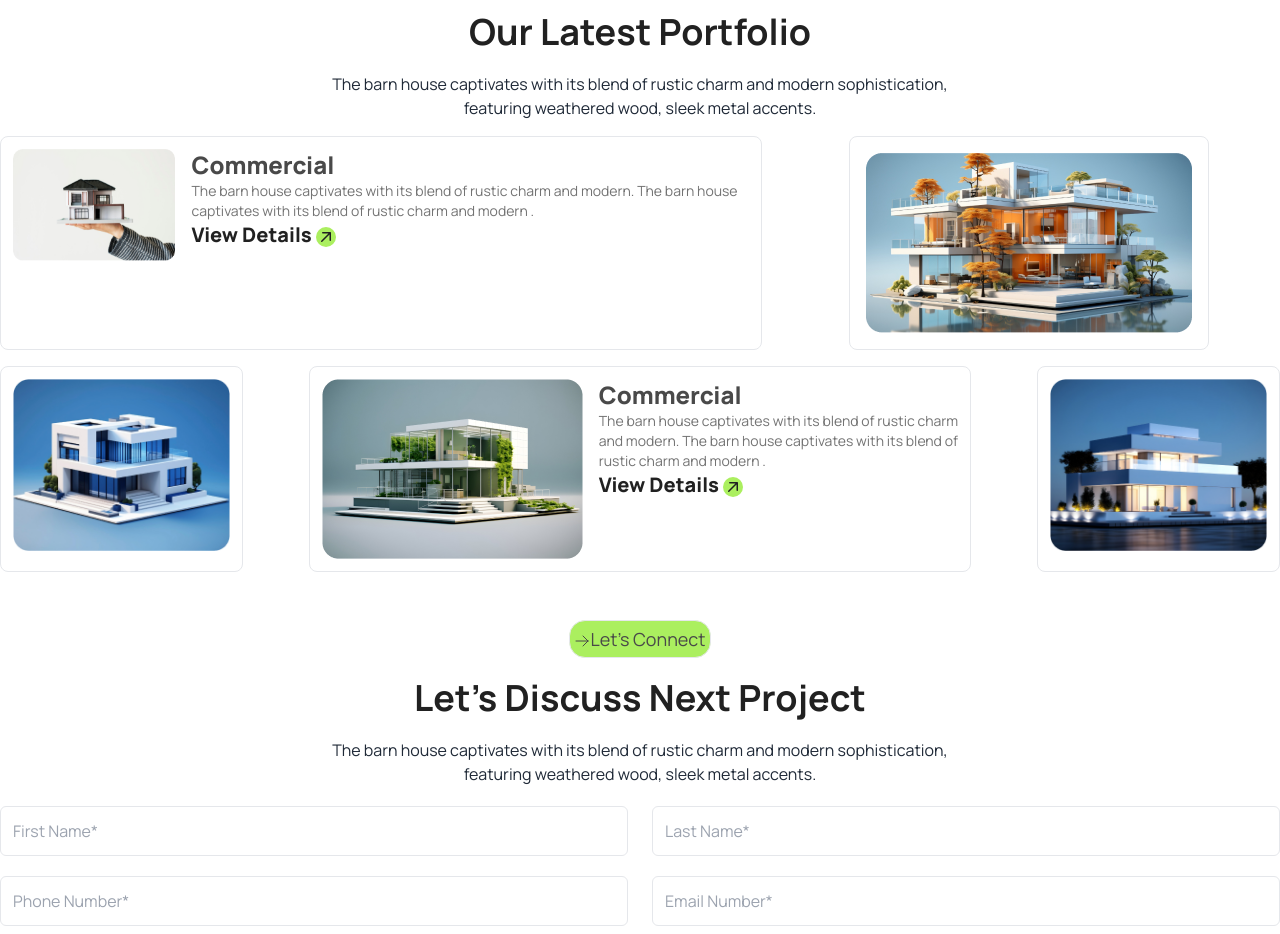
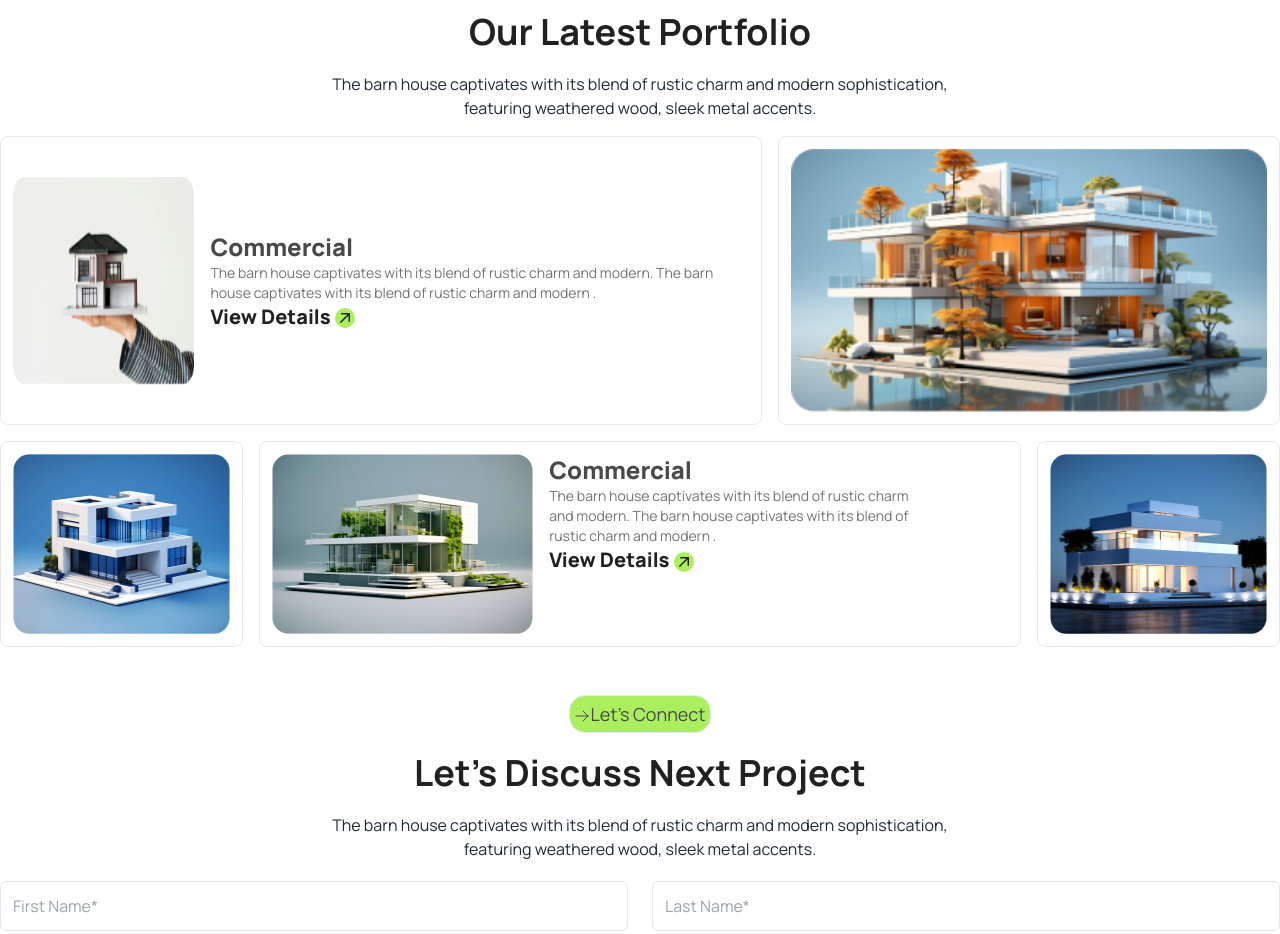
Before and after one commit to laizu01993/Assignment3-Home-Repo, a plain HTML site: page index.html in a window 1280 px wide. Shown: the part 1940-2874 px from the top of the page. Drawn offline with nearby package versions, Linux system fonts and the light colour scheme.

Commit message:
added solved portfolio section

```diff
--- a/index.html
+++ b/index.html
@@ -172,9 +172,9 @@
         </div>
         <div class="mt-4 grid grid-cols-1 lg:grid-cols-5 gap-4">
 
-          <div class=" grid grid-cols-1 md:flex border rounded-lg p-3 gap-4 col-span-3">
+          <div class="md:flex border rounded-lg p-3 gap-4 lg:col-span-3 flex justify-center items-center grid grid-cols-1 ">
             <div>
-              <img class="justify-center" src="assets/img1.png" alt="">
+              <img class="h-52 w-full" src="assets/img1.png" alt="">
             </div>
             <div>
               <h3 class="font-extrabold text-2xl text-[#494949]">Commercial</h3>
@@ -184,15 +184,15 @@
               </svg></h4>
             </div>
           </div>
-          <div class="border rounded-lg p-4 col-span-2 mx-auto">
-            <img src="assets/img2.png" alt="">
+          <div class="border rounded-lg p-3 lg:col-span-2 ">
+            <img class="w-full" src="assets/img2.png" alt="">
           </div>
-          <div class="border rounded-lg p-3 col-span-1 mx-auto">
-            <img src="assets/img3.png" alt="">
+          <div class="border rounded-lg p-3 lg:col-span-1  flex justify-center">
+            <img class="w-full" src="assets/img3.png" alt="">
           </div>
-          <div class="md:flex border rounded-lg p-3 gap-4 col-span-3 mx-auto">
+          <div class="md:flex border rounded-lg p-3 gap-4 lg:col-span-3 ">
             <div>
-              <img class="justify-center" src="assets/img4.png" alt="">
+              <img class="justify-center w-full" src="assets/img4.png" alt="">
             </div>
             <div>
               <h3 class="font-extrabold text-2xl text-[#494949]">Commercial</h3>
@@ -202,13 +202,13 @@
               </svg></h4>
             </div>
             </div>
-            <div class="border rounded-lg p-3 col-span-1">
-              <img src="assets/img5.png" alt="">
+            <div class="border rounded-lg p-3 lg:col-span-1 flex justify-center">
+              <img class="w-full" src="assets/img5.png" alt="">
             </div>
         </div>
       </section>
       <section>
-        <div class="space-y-5 mt-12 text-center">
+        <div class="space-y-5 mt-12 text-center bg-[url('assets/bg.jpg')">
           <button class="text-lg text-[#494949]  border rounded-2xl p-1 bg-[#ABEF5F]"><svg xmlns="http://www.w3.org/2000/svg" fill="none" viewBox="0 0 24 24" stroke-width="1.5" stroke="currentColor" class="size-4 inline">
             <path stroke-linecap="round" stroke-linejoin="round" d="M13.5 4.5 21 12m0 0-7.5 7.5M21 12H3" />
           </svg>Let's Connect</button>
```
